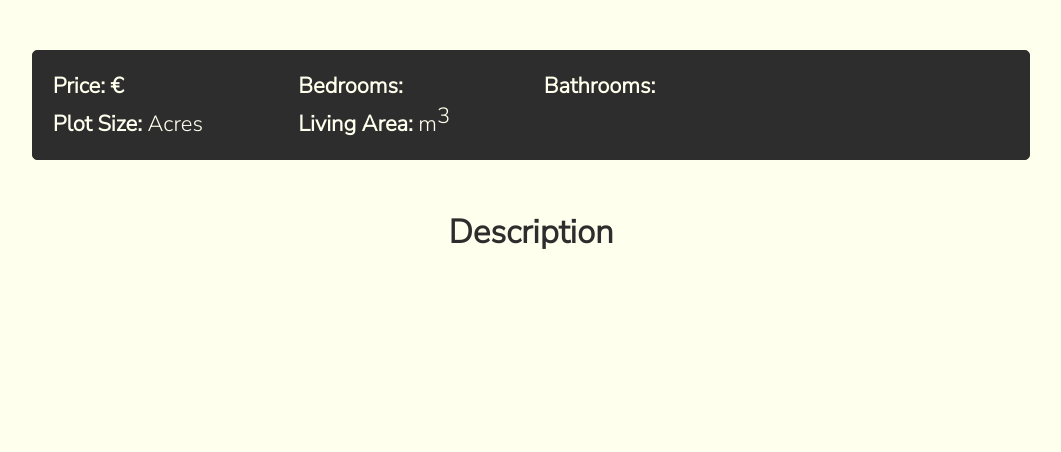
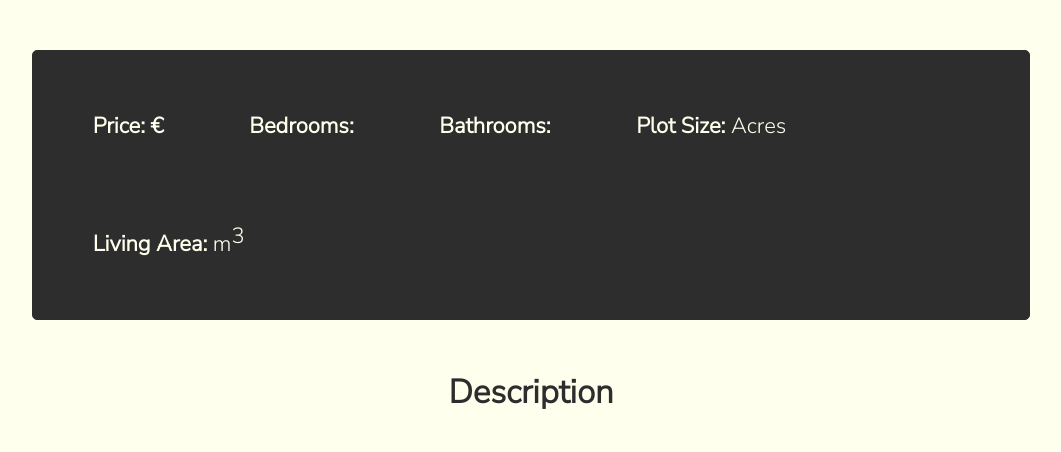
Before and after one commit to lsapundzic/Real-Estate-Website, a PHP site: page /pages/estate.present.php?id=1 in a window 1280 px wide. Shown: the part 259-711 px from the top of the page, without its empty margins (109-1170 px from the left). Run offline with PHP 8.4, Linux system fonts and the light colour scheme; the template is opened without the code that fills it, so the values that code supplies are empty.

Commit message:
Switching overview tab to flex

```diff
--- a/pages/estate.list.php
+++ b/pages/estate.list.php
@@ -13,7 +13,7 @@ include "../components/head_b.php";
 // Getting data from SQL is here
 
 // SQL search pattern
-$sql = "SELECT * FROM properties;";
+$sql = "SELECT * FROM properties";
 
 // Get a result of query $sql from $conn connection
 $result = mysqli_query($conn, $sql);
--- a/styles/estate.present.css
+++ b/styles/estate.present.css
@@ -1,6 +1,6 @@
 /* Stylesheet for property presentation */
 
-/* Overriding section elements */
+/* Overriding section elements which are general content containers */
 
 section {
     margin-top: 50px;
@@ -62,7 +62,7 @@ section > img {
     font-size: inherit;
 
     /* Layout */
-    width: 240px;
+    padding: 40px;
 
     /* Design */
     background-color: inherit;
```
Also changed, not shown: images/celje.png (added), images/grm.jpg (added), images/pule.jpg (added), images/trn.webp (added).
